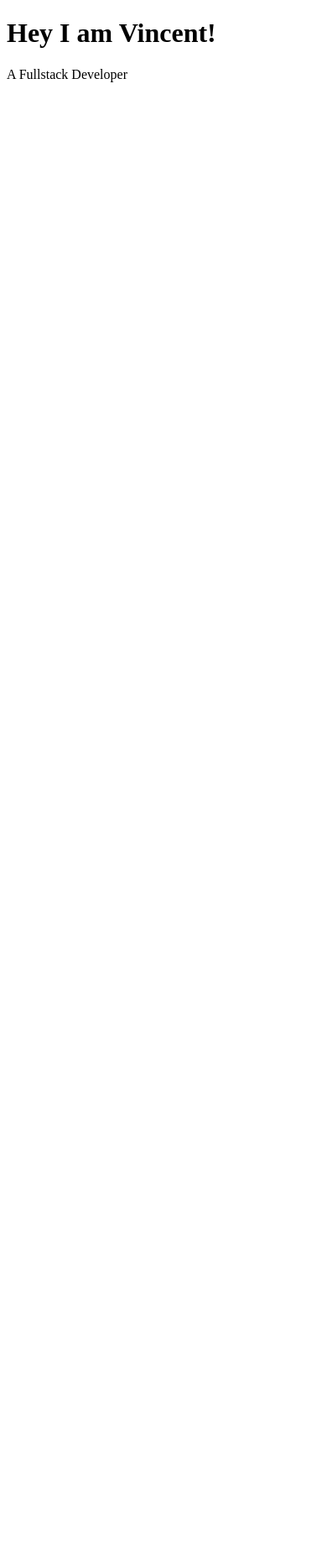
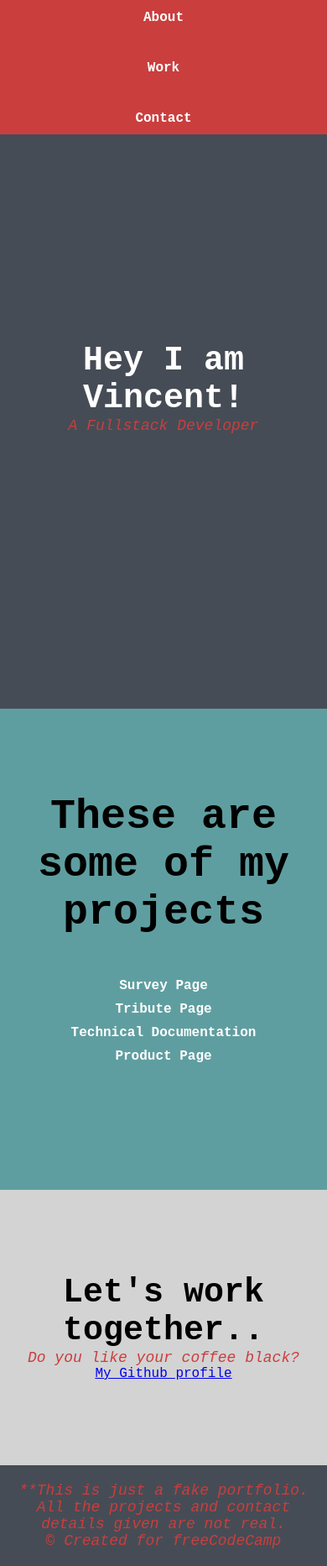
Before and after one commit to VincentBoyles/fcc-portfolio-page, a plain HTML site: page index.html in a window 390 px wide. Shown: the whole page at 84% size. Before the commit the page ends 844 px from the top, so only its background shows below. Drawn offline with Linux system fonts and the light colour scheme.

Commit message:
finished project

```diff
--- a/index.html
+++ b/index.html
@@ -7,9 +7,32 @@
         <title>Portfolio Page</title>
     </head>
     <body>
+        <ul id="navbar">
+                <li><a href="#welcome-section">About</a></li>
+                <li><a href="#projects">Work</a></li>
+                <li><a href="#profile-tile">Contact</a></li>
+        </ul>
         <header id="welcome-section">
-            <h1>Hey I am Vincent!</h1>
+            <h1 class="welcome-header">Hey I am Vincent!</h1>
             <p>A Fullstack Developer</p>
         </header>
+        <section id="projects">
+            <h1 class="project-tile">These are some of my projects</h1>
+            <ul class="project-list">
+            <li><a href="https://vincentboyles.github.io/fcc-survey-page/">Survey Page</a></li>
+            <li><a href="https://vincentboyles.github.io/fcc-tribute-page/">Tribute Page</a></li>
+            <li><a href="https://vincentboyles.github.io/fcc-technical-documentation/">Technical Documentation</a></li>
+            <li><a href="https://vincentboyles.github.io/fcc-product-page/">Product Page</a></li>
+            </ul>
+        </section>
+        <section id="profile-tile">
+            <h1 class="profile-header">Let's work together..</h1>
+            <p>Do you like your coffee black?</p>
+            <a id="profile-link" href="https://github.com/VincentBoyles" target="_blank">My Github profile</a>
+        </section>
+        <footer>
+            <p>**This is just a fake portfolio. All the projects and contact details given are not real.</p>
+            <p>© Created for freeCodeCamp </p>
+        </footer>
     </body>
 </html>
--- a/styles.css
+++ b/styles.css
@@ -0,0 +1,130 @@
+* {
+    padding: 0;
+    margin: 0;
+    box-sizing: border-box;
+}
+
+body {
+    background-color: aliceblue;
+    margin: 0;
+    font-family: 'Courier New', Courier, monospace;
+}
+
+#navbar {
+    display: flex;
+    justify-content: end;
+    gap: 40px;
+    font-size: large;
+    background-color: rgb(202, 62, 62);
+    padding: 20px;
+    padding-right: 50px;
+    position: fixed;
+    top: 0;
+    width: 100%;
+    z-index: 10;
+}
+
+ul {
+    list-style: none;
+}
+
+li a {
+    color: white;
+    font-weight: bold;
+    text-decoration: none;
+    font-size: larger;
+}
+
+li a:hover {
+    color: lightgray;
+}
+
+#welcome-section {
+    display: flex;
+    flex-direction: column;
+    justify-content: center;
+    text-align: center;
+    align-items: center;
+    height: 100vh;
+    background-color: rgb(70, 76, 85);
+    padding-top: 80px;
+}
+
+.welcome-header {
+    font-size: 60px;
+    color: white;
+}
+
+p {
+    font-style: italic;
+    color: rgb(202, 62, 62);
+    font-size: x-large;
+}
+
+#projects {
+    background-color: cadetblue;
+    padding: 100px 20px;
+}
+
+.project-tile {
+    text-align: center;
+    font-size: 50px;
+}
+
+.project-list {
+    display: flex;
+    text-align: center;
+    gap: 30px;
+    flex-direction: column;
+    padding: 50px;
+}
+
+
+#profile-tile {
+    background-color: lightgray;
+    padding: 100px 20px;
+    text-align: center;
+}
+
+.profile-header {
+    text-align: center;
+    font-size: 50px;
+}
+
+footer {
+    text-align: center;
+    padding: 20px;
+    background-color: rgb(70, 76, 85);
+}
+
+.footer-class {
+    color: white;
+}
+
+@media (max-width: 768px) {
+    #navbar {
+        flex-direction: column;
+        align-items: center;
+        padding: 10px;
+    }
+
+    li a {
+        font-size: medium;
+    }
+
+    .welcome-header {
+        font-size: 40px;
+    }
+
+    p {
+        font-size: large;
+    }
+
+    .project-header, .profile-header {
+        font-size: 40px;
+    }
+
+    .project-list {
+        gap: 10px;
+    }
+}
```
